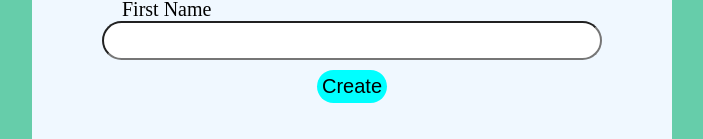
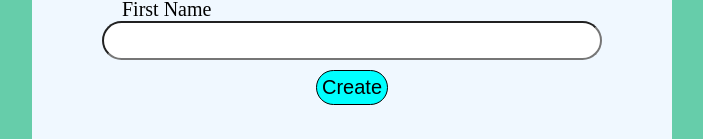
Before and after one commit to haheha24/lookup-repo, a React (Create React App) app: page / in a window 1280 px wide. Shown: the part 161-300 px from the top of the page, without its empty margins (288-991 px from the left). Built offline with nearby package versions, Linux system fonts and the light colour scheme.

Commit message:
gh-pages build

```diff
--- a/package.json
+++ b/package.json
@@ -3,11 +3,13 @@
   "version": "0.1.0",
   "description": "This is a project to practice using the MERN stack",
   "private": true,
+  "homepage": "https://haheha24.github.io/lookup-repo/",
   "dependencies": {
     "@testing-library/jest-dom": "^5.12.0",
     "@testing-library/react": "^11.2.6",
     "@testing-library/user-event": "^12.8.3",
     "express": "^4.17.1",
+    "gh-pages": "^3.1.0",
     "react": "^17.0.2",
     "react-dom": "^17.0.2",
     "react-scripts": "4.0.3",
@@ -17,7 +19,9 @@
     "start": "react-scripts start",
     "build": "react-scripts build",
     "test": "react-scripts test",
-    "eject": "react-scripts eject"
+    "eject": "react-scripts eject",
+    "predeploy": "npm run build",
+    "deploy": "gh-pages -d build"
   },
   "eslintConfig": {
     "extends": [
--- a/src/index.css
+++ b/src/index.css
@@ -47,11 +47,9 @@ body {
 }
 #my-look-up-btn {
   border-radius: 50px;
-  border: 4px solid black;
   padding: 5px;
-  border: none;
+  border: 1px solid black;
   background-color:aqua;
-  margin-top: 20px;
   margin: 10px auto;
   cursor: pointer;
 }
```
Also changed, not shown: 1 other file (tests, documents, lock files or other folders).
